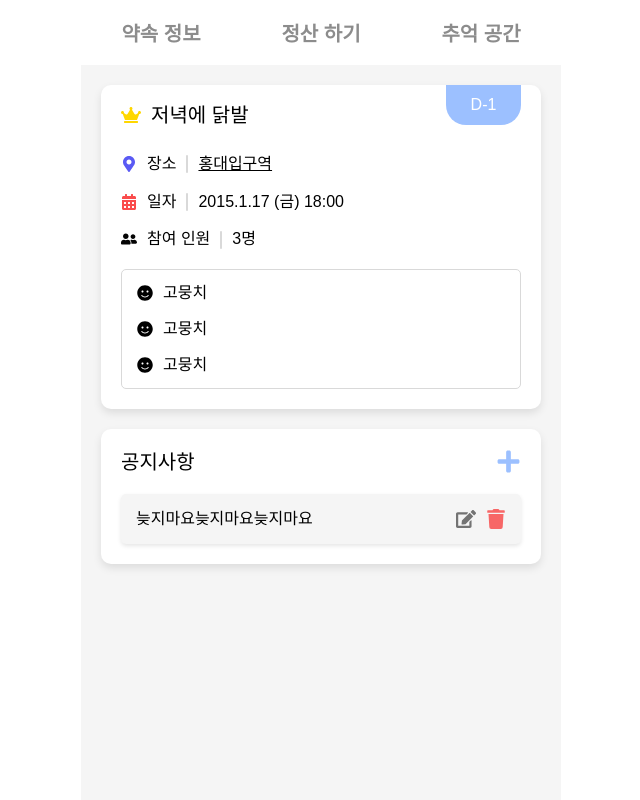
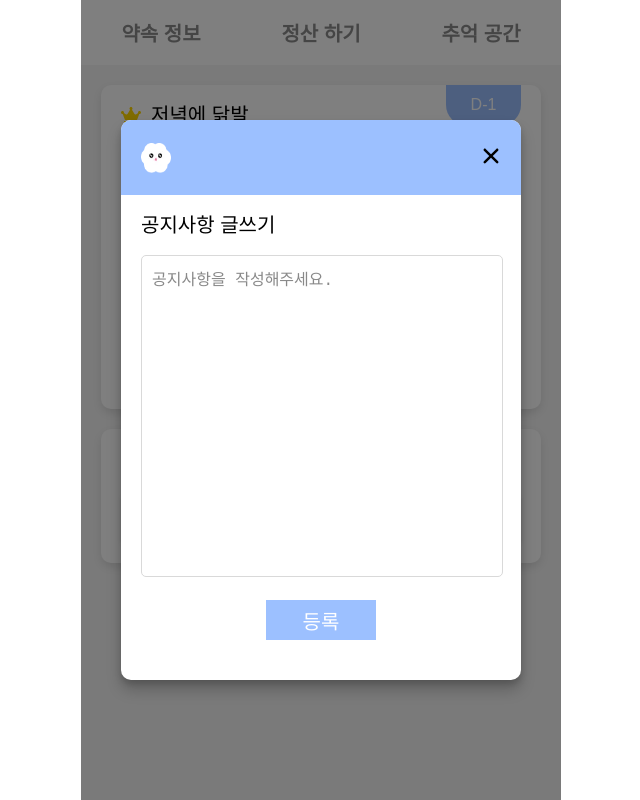
Before and after one commit to FRONT-END-BOOTCAMP-PLUS-3/moongchija, a Next.js app: page /detail/1/information in a window 1280 px wide. Both pictures are taken after a click on the icon 827 px from the left and 461 px from the top of the page. Shown: the whole page, without its empty margins (319-959 px from the left). Built offline with nearby package versions, Linux system fonts and the light colour scheme; a web font is replaced by a local one.

Commit message:
[style] 공지사항 추가 시 모달창 추가

```diff
--- a/app/detail/_components/NoticeDetail/NoticeDetail.module.scss
+++ b/app/detail/_components/NoticeDetail/NoticeDetail.module.scss
@@ -48,11 +48,39 @@
 }
 
 .editIcon {
-color: var(--grey-5-color);
+  color: var(--grey-5-color);
 }
 
 .trashIcon {
   color: rgb(247, 103, 103);
+}
 
+.noticeModalContainer {
+  width: 100%;
+}
 
+.noticeTitle {
+  font-size: 20px;
 }
+
+.noticeContent {
+  width: 340px;
+  height: 300px;
+  font-size: 16px;
+  padding: 10px;
+  border: 1px solid var(--grey-6-color);
+  border-radius: 5px;
+  margin-top: 20px;
+  margin-bottom: 20px;
+  resize: none;
+  outline: none;
+
+  &::placeholder {
+    color: #898989; /* placeholder 색상 */
+  }
+}
+
+.noticeButton{
+ display: flex;
+ justify-content: center;
+}
--- a/app/detail/_components/NoticeDetail/NoticeDetail.tsx
+++ b/app/detail/_components/NoticeDetail/NoticeDetail.tsx
@@ -1,25 +1,56 @@
+"use client";
+
+import Modal from "@/components/modal/Modal";
 import styles from "./NoticeDetail.module.scss";
 import { FaPlus, FaEdit, FaTrash } from "react-icons/fa";
+import { useState } from "react";
+import Button from "@/components/button/Button";
 
 const NoticeDetail = () => {
+  const [isModalOpen, setIsModalOpen] = useState(false);
+
+  const openModal = () => setIsModalOpen(true);
+  const closeModal = () => setIsModalOpen(false);
+
   return (
+    <>
       <div className={styles.container}>
         <div className={styles.title}>
           <span>공지사항</span>
-        <FaPlus className={styles.plusIcon} />
+          <FaPlus className={styles.plusIcon} onClick={openModal} />
         </div>
 
         {/* 공지사항 개별 박스 */}
         <div className={styles.wrapper}>
           <div className={styles.box}>
             <div>늦지마요늦지마요늦지마요</div>
-          <div className={styles.icons}>
+            <div>
               <FaEdit className={styles.editIcon} />
               <FaTrash className={styles.trashIcon} />
             </div>
           </div>
         </div>
       </div>
+
+      <Modal isOpen={isModalOpen} onClose={closeModal}>
+        <div className={styles.noticeModalContainer}>
+          <div className={styles.noticeModalBox}>
+            <span className={styles.noticeTitle}>공지사항 글쓰기</span>
+              <textarea className={styles.noticeContent}   placeholder="공지사항을 작성해주세요."></textarea>
+            <div  className={styles.noticeButton}>
+            <Button
+              text="등록"
+              size="sm"
+              color="--primary-color"
+              active={true}
+              onClick={closeModal}
+
+            />
+            </div>
+          </div>
+        </div>
+      </Modal>
+    </>
   );
 };
 
```
Lines whose indentation alone changed are shown as unchanged.
